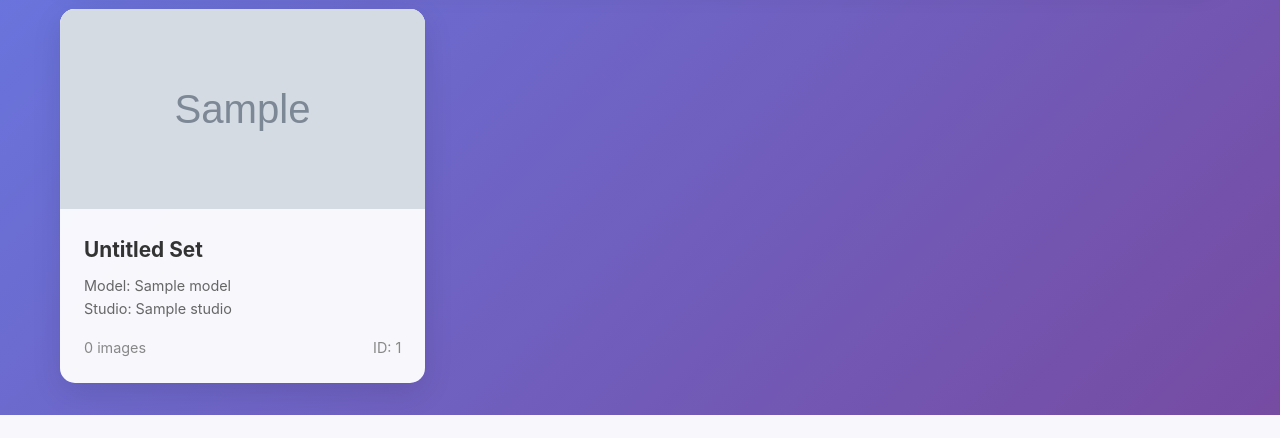
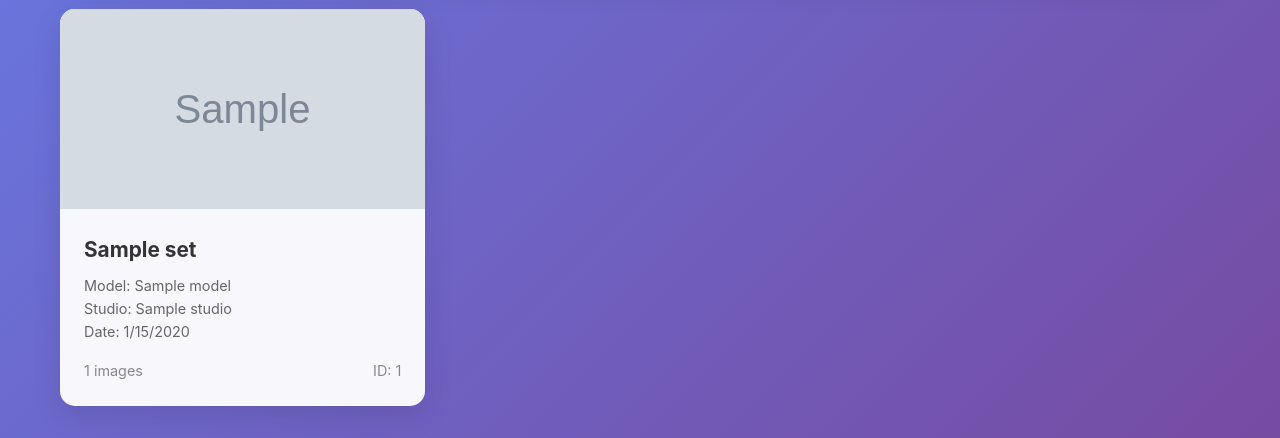
Before and after one commit to LabyrinthianWebsite/fantastic-waddle, a Node server app: page /sets in a window 1280 px wide. Shown: the part 416-854 px from the top of the page. Before the commit the page ends 831 px from the top, so only its background shows below. Run offline with Node 20, Linux system fonts and the light colour scheme; tables that the repository leaves empty hold one stand-in row (values such as "Sample post"); grey boxes marked "Sample" are stand-in pictures; some libraries are stand-ins or nearby versions.

Commit message:
Fix sets listing page display issues
Co-authored-by: LabyrinthianWebsite <228268288+LabyrinthianWebsite@users.noreply.github.com>

```diff
--- a/views/gallery/sets.ejs
+++ b/views/gallery/sets.ejs
@@ -248,20 +248,24 @@
                         <div class="set-card">
                             <div class="set-image">
                                 <% if (set.cover_image_path) { %>
-                                    <img src="<%= set.cover_image_path %>" alt="<%= set.title %>" style="width: 100%; height: 100%; object-fit: cover;">
+                                    <img src="<%= set.cover_image_path %>" alt="<%= set.name %>" style="width: 100%; height: 100%; object-fit: cover;">
                                 <% } else { %>
                                     <span>No Image</span>
                                 <% } %>
                             </div>
                             <div class="set-info">
-                                <div class="set-title"><%= set.title || 'Untitled Set' %></div>
+                                <div class="set-title">
+                                    <a href="/sets/<%= set.slug %>" style="text-decoration: none; color: inherit;">
+                                        <%= set.name || 'Untitled Set' %>
+                                    </a>
+                                </div>
                                 <div class="set-meta">
                                     <% if (set.model_name) { %>Model: <%= set.model_name %><br><% } %>
                                     <% if (set.studio_name) { %>Studio: <%= set.studio_name %><br><% } %>
-                                    <% if (set.shoot_date) { %>Date: <%= new Date(set.shoot_date).toLocaleDateString() %><% } %>
+                                    <% if (set.release_date) { %>Date: <%= new Date(set.release_date).toLocaleDateString() %><% } else if (set.created_at) { %>Created: <%= new Date(set.created_at).toLocaleDateString() %><% } %>
                                 </div>
                                 <div class="set-stats">
-                                    <span><%= set.media_count || 0 %> images</span>
+                                    <span><%= set.image_count || 0 %> images</span>
                                     <span>ID: <%= set.id %></span>
                                 </div>
                             </div>
```
Also changed, not shown: 1 other file.
